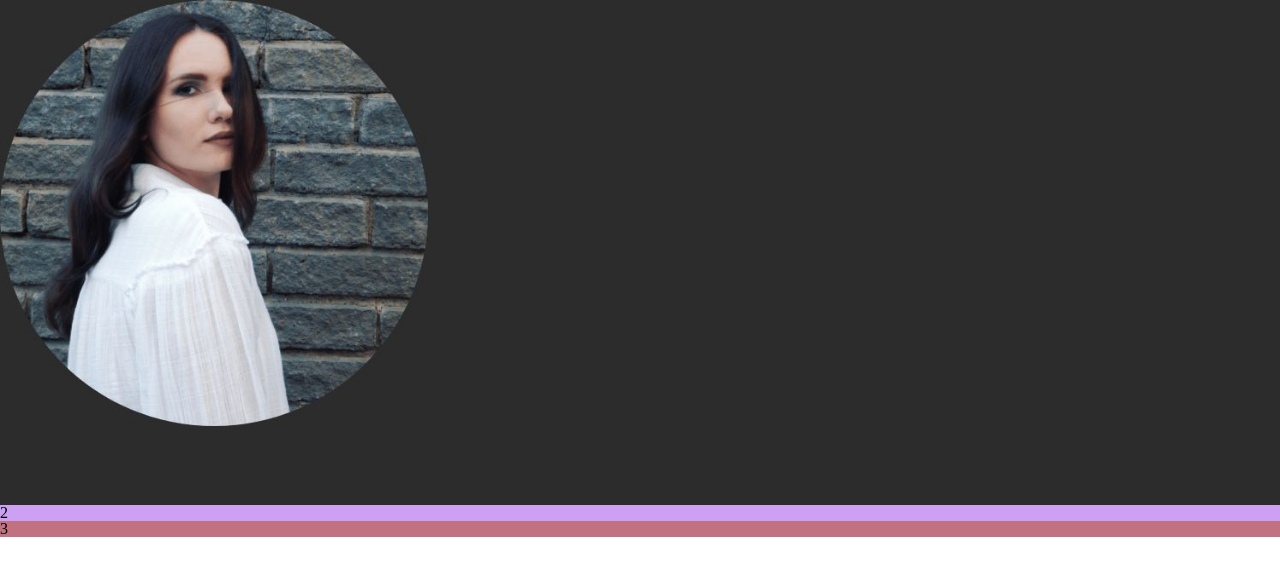
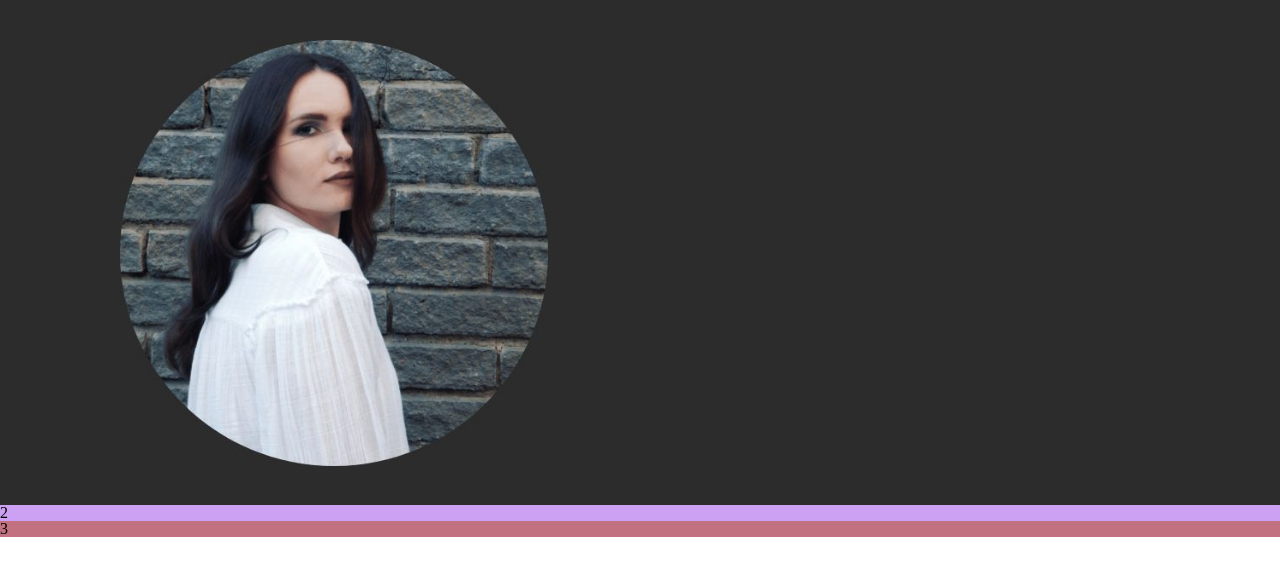
Before and after one commit to Andradeline/rsschool-cv, a plain HTML site: page index.html in a window 1280 px wide. Drawn offline with Linux system fonts and the light colour scheme.

Commit message:
style:fix

```diff
--- a/style.css
+++ b/style.css
@@ -54,8 +54,8 @@ table {
 .ava img {
     width: 428px;
     height: 426px;
-    left: 120px;
-    top: 40px;
+    padding-left: 120px;
+    padding-top: 40px;
 }
 /*Стили для main*/
 .main {
```
